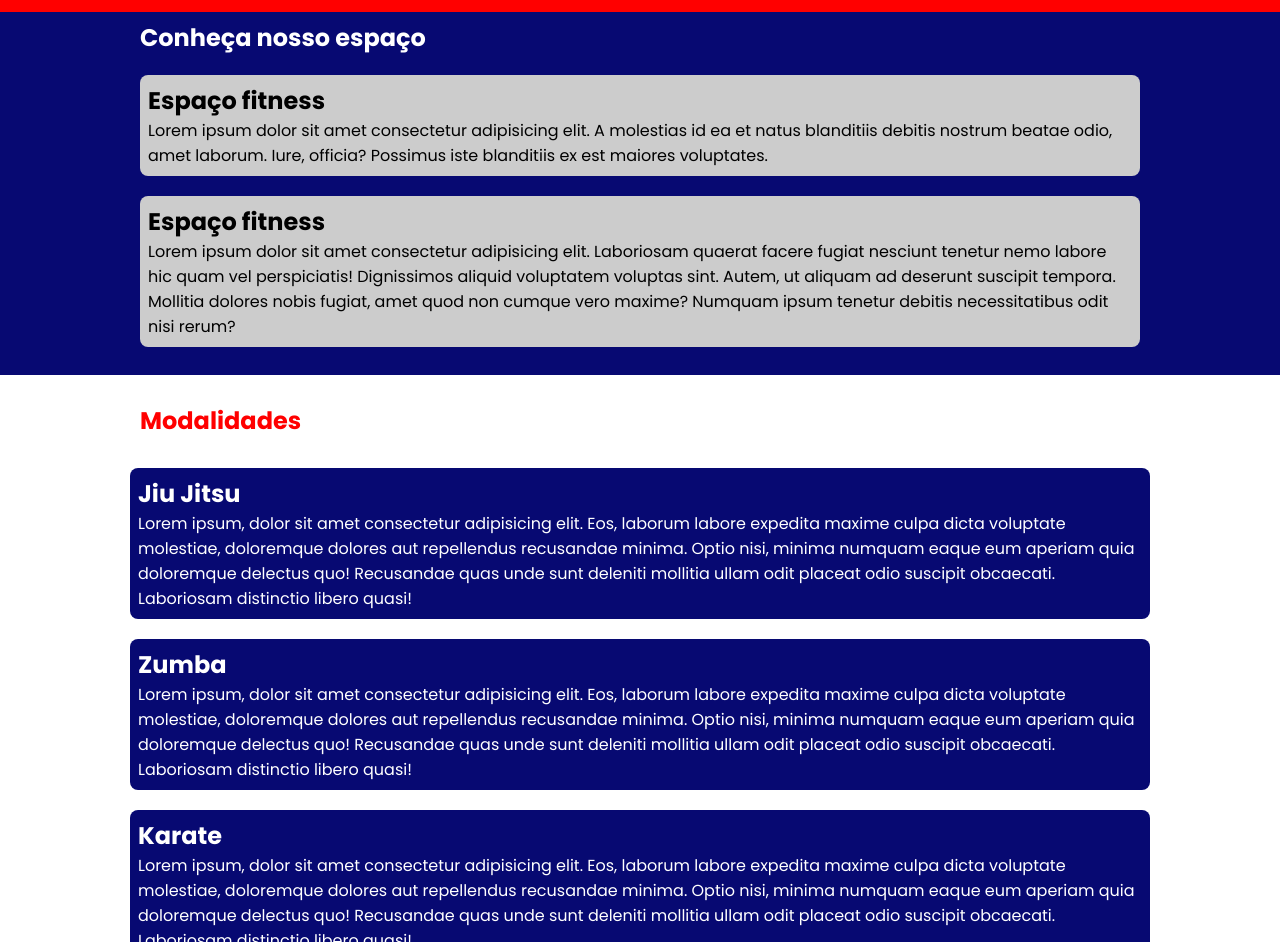
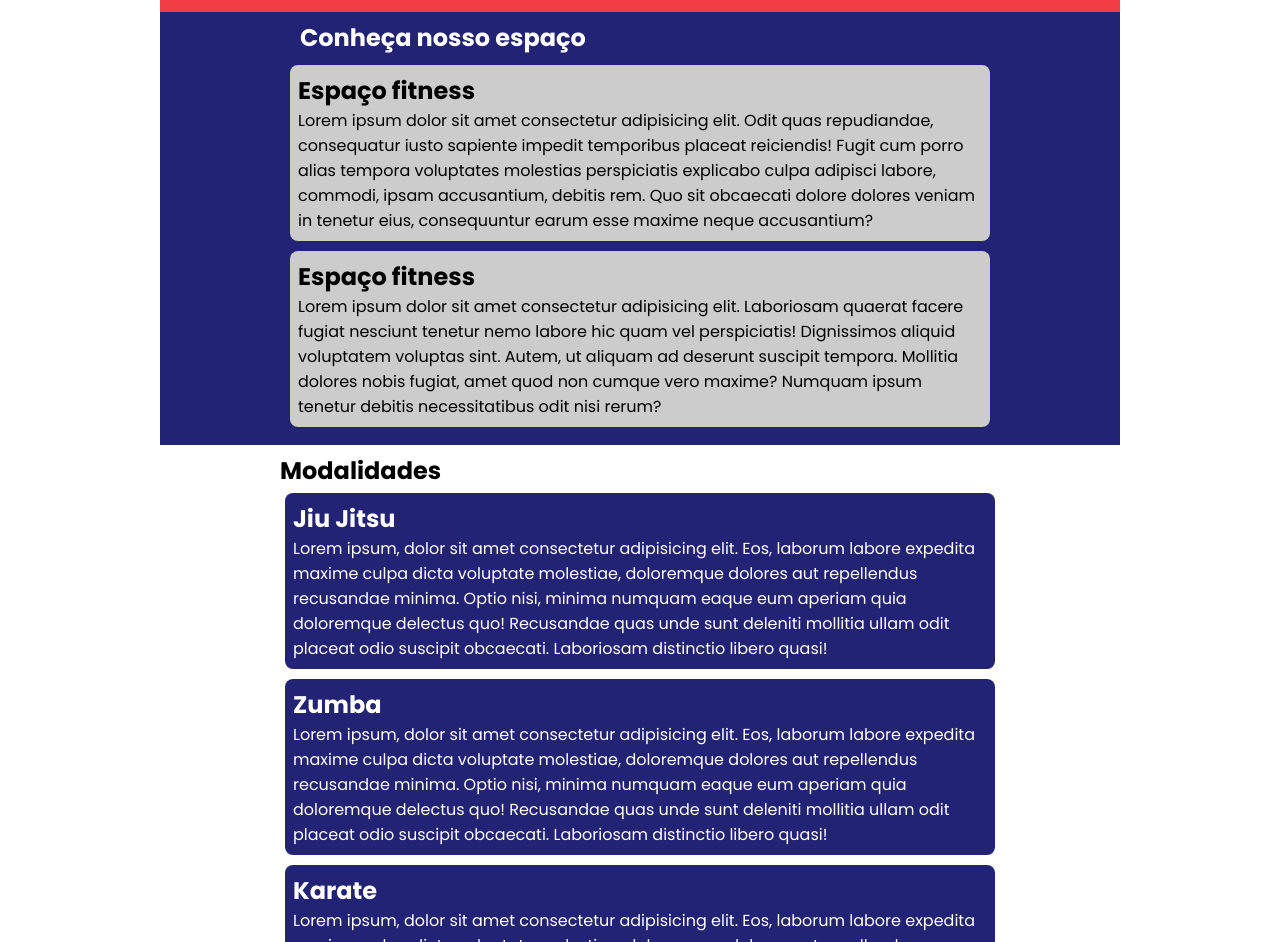
Before and after one commit to betoseideman/css-introdu-o, a plain HTML site: page index.html in a window 1280 px wide. Shown: the part 88-1030 px from the top of the page. Drawn offline with Linux system fonts and the light colour scheme.

Commit message:
Project final

```diff
--- a/css/styles.css
+++ b/css/styles.css
@@ -1,58 +1,62 @@
-@import url('https://fonts.googleapis.com/css2?family=Open+Sans:wght@400;700&family=Poppins:wght@400;700&display=swap');
+@import url("https://fonts.googleapis.com/css2?family=Open+Sans:wght@400;700&family=Poppins:wght@400;700&display=swap");
+:root {
+  --header-color: #f03c42;
+  --space-color: #222374;
+  --card-space-color: #cccccc;
+  --footer-color: #000000;
+  --color-white: #ffffff;
+}
 * {
   margin: 0;
   padding: 0;
   box-sizing: border-box;
-  font-family: 'Poppins', sans-serif;
+  font-family: "Poppins", sans-serif;
 }
 header {
+  max-width: 960px;
   height: 100px;
-  background-color: red;
-  color: white;
+  background-color: var(--header-color);
+  color: var(--color-white);
   margin: 0 auto;
   display: flex;
   justify-content: space-between;
   align-items: center;
   padding: 8px 120px;
 }
-
-.container-model {
-  background-color: white;
+.container {
+  max-width: 960px;
+  display: flex;
+  justify-content: center;
   margin: 0 auto;
-  justify-content: center;
+}
+.space {
+  background-color: var(--space-color);
   flex-direction: column;
-  display: flex;
+  padding: 8px 120px;
+}
+.space h1 {
+  color: var(--color-white);
+  padding-left: 20px;
+}
+.model {
+  background-color: var(--color-white);
+  flex-direction: column;
   padding: 8px 120px;
 }
 .container-model h1 {
-  color: red;
+  color: var(--header-color);
   padding: 20px;
 }
-
-.container-space {
-  background-color: #070972;
-  margin: 0 auto;
-  justify-content: center;
-  display: flex;
-  padding: 8px 120px;
-  flex-direction: column;
-}
-.container-space h1 {
-
-  color: white;
-  padding-left: 20px;
-}
-
-.model {
-  background-color: #070972;
-  color: white;
-  margin: 10px;
+.model-card {
+  background-color: var(--space-color);
+  color: var(--color-white);
+  margin: 5px;
   border-radius: 8px;
   padding: 8px;
 }
-.space {
+.space-card {
   background-color: #cccccc;
-  margin: 20px;
+  margin: 10px;
   border-radius: 8px;
   padding: 8px;
 }
@@ -61,28 +65,28 @@ header {
   align-items: center;
   padding: 5px;
 }
-a, a:hover {
+a,a:hover {
   text-decoration: none;
   color: unset;
 }
 footer {
-  padding: 60px 20px;
+  max-width: 960px;
+  padding: 20px 20px;
   background-color: black;
-  color: white;
+  color: var(--color-white);
   display: flex;
+  margin: 0 auto;
 }
-
 .container-footer {
   width: 100%;
-max-width: 960px;
   margin: 0 auto;
   flex-direction: column;
   align-items: center;
 }
-.footer-content{
+.footer-content {
   display: flex;
   justify-content: space-between;
 }
-.footer-p{
+.footer-p {
   text-align: center;
 }
--- a/index.html
+++ b/index.html
@@ -23,17 +23,18 @@
     </header>
     <main>
         <section>
-            <div class="container-space">
+            <div class="container space">
                 <h1>Conheça nosso espaço</h1>
                 <div>
-                    <div class="space">
+                    <div class="space-card">
                         <h2>Espaço fitness</h2>
-                        <p>Lorem ipsum dolor sit amet consectetur adipisicing elit. A molestias id ea et natus
-                            blanditiis
-                            debitis nostrum beatae odio, amet laborum. Iure, officia? Possimus iste blanditiis ex est
-                            maiores voluptates.</p>
+                        <p>Lorem ipsum dolor sit amet consectetur adipisicing elit. Odit quas repudiandae, consequatur
+                            iusto sapiente impedit temporibus placeat reiciendis! Fugit cum porro alias tempora
+                            voluptates molestias perspiciatis explicabo culpa adipisci labore, commodi, ipsam
+                            accusantium, debitis rem. Quo sit obcaecati dolore dolores veniam in tenetur eius,
+                            consequuntur earum esse maxime neque accusantium?</p>
                     </div>
-                    <div class="space">
+                    <div class="space-card">
                         <h2>Espaço fitness</h2>
                         <p>Lorem ipsum dolor sit amet consectetur adipisicing elit. Laboriosam quaerat facere fugiat
                             nesciunt tenetur nemo labore hic quam vel perspiciatis! Dignissimos aliquid voluptatem
@@ -46,9 +47,9 @@
 
         </section>
         <section>
-            <div class="container-model">
+            <div class="container model">
                 <h1>Modalidades</h1>
-                <div class="model">
+                <div class="model-card">
                     <h2>Jiu Jitsu</h2>
                     <p>Lorem ipsum, dolor sit amet consectetur adipisicing elit. Eos, laborum labore expedita maxime
                         culpa dicta voluptate molestiae, doloremque dolores aut repellendus recusandae minima. Optio
@@ -56,7 +57,7 @@
                         deleniti mollitia ullam odit placeat odio suscipit obcaecati. Laboriosam distinctio libero
                         quasi!</p>
                 </div>
-                <div class="model">
+                <div class="model-card">
                     <h2>Zumba</h2>
                     <p>Lorem ipsum, dolor sit amet consectetur adipisicing elit. Eos, laborum labore expedita maxime
                         culpa dicta voluptate molestiae, doloremque dolores aut repellendus recusandae minima. Optio
@@ -64,7 +65,7 @@
                         deleniti mollitia ullam odit placeat odio suscipit obcaecati. Laboriosam distinctio libero
                         quasi!</p>
                 </div>
-                <div class="model">
+                <div class="model-card">
                     <h2>Karate</h2>
                     <p>Lorem ipsum, dolor sit amet consectetur adipisicing elit. Eos, laborum labore expedita maxime
                         culpa dicta voluptate molestiae, doloremque dolores aut repellendus recusandae minima. Optio
@@ -72,7 +73,7 @@
                         deleniti mollitia ullam odit placeat odio suscipit obcaecati. Laboriosam distinctio libero
                         quasi!</p>
                 </div>
-                <div class="model">
+                <div class="model-card">
                     <h2>Funcional</h2>
                     <p>Lorem ipsum, dolor sit amet consectetur adipisicing elit. Eos, laborum labore expedita maxime
                         culpa dicta voluptate molestiae, doloremque dolores aut repellendus recusandae minima. Optio
@@ -80,7 +81,7 @@
                         deleniti mollitia ullam odit placeat odio suscipit obcaecati. Laboriosam distinctio libero
                         quasi!</p>
                 </div>
-                <div class="model">
+                <div class="model-card">
                     <h2>Pilates</h2>
                     <p>Lorem ipsum, dolor sit amet consectetur adipisicing elit. Eos, laborum labore expedita maxime
                         culpa dicta voluptate molestiae, doloremque dolores aut repellendus recusandae minima. Optio
@@ -88,7 +89,7 @@
                         deleniti mollitia ullam odit placeat odio suscipit obcaecati. Laboriosam distinctio libero
                         quasi!</p>
                 </div>
-                <div class="model">
+                <div class="model-card">
                     <h2>Musculação</h2>
                     <p>Lorem ipsum, dolor sit amet consectetur adipisicing elit. Eos, laborum labore expedita maxime
                         culpa dicta voluptate molestiae, doloremque dolores aut repellendus recusandae minima. Optio
```
Lines whose indentation alone changed are shown as unchanged.
